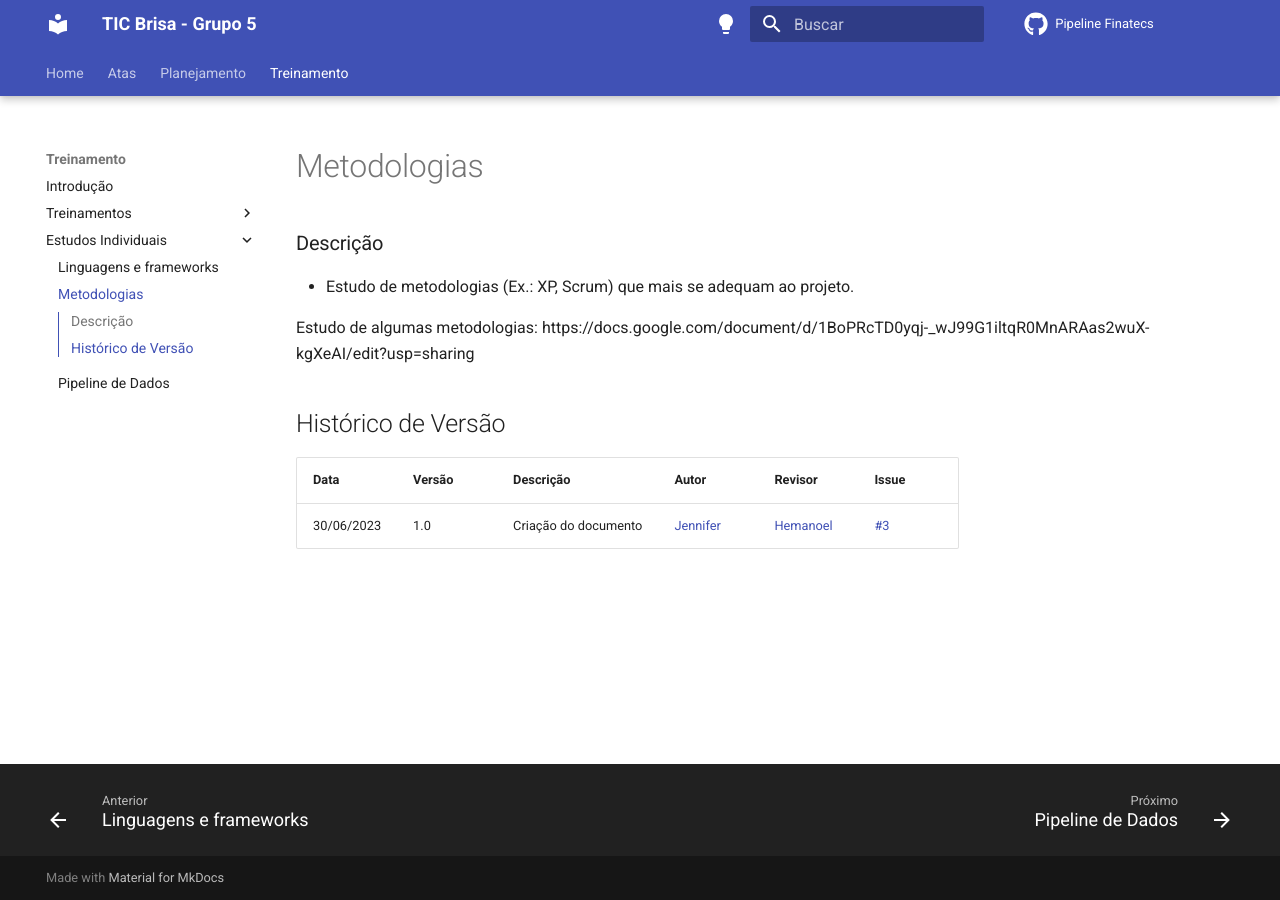
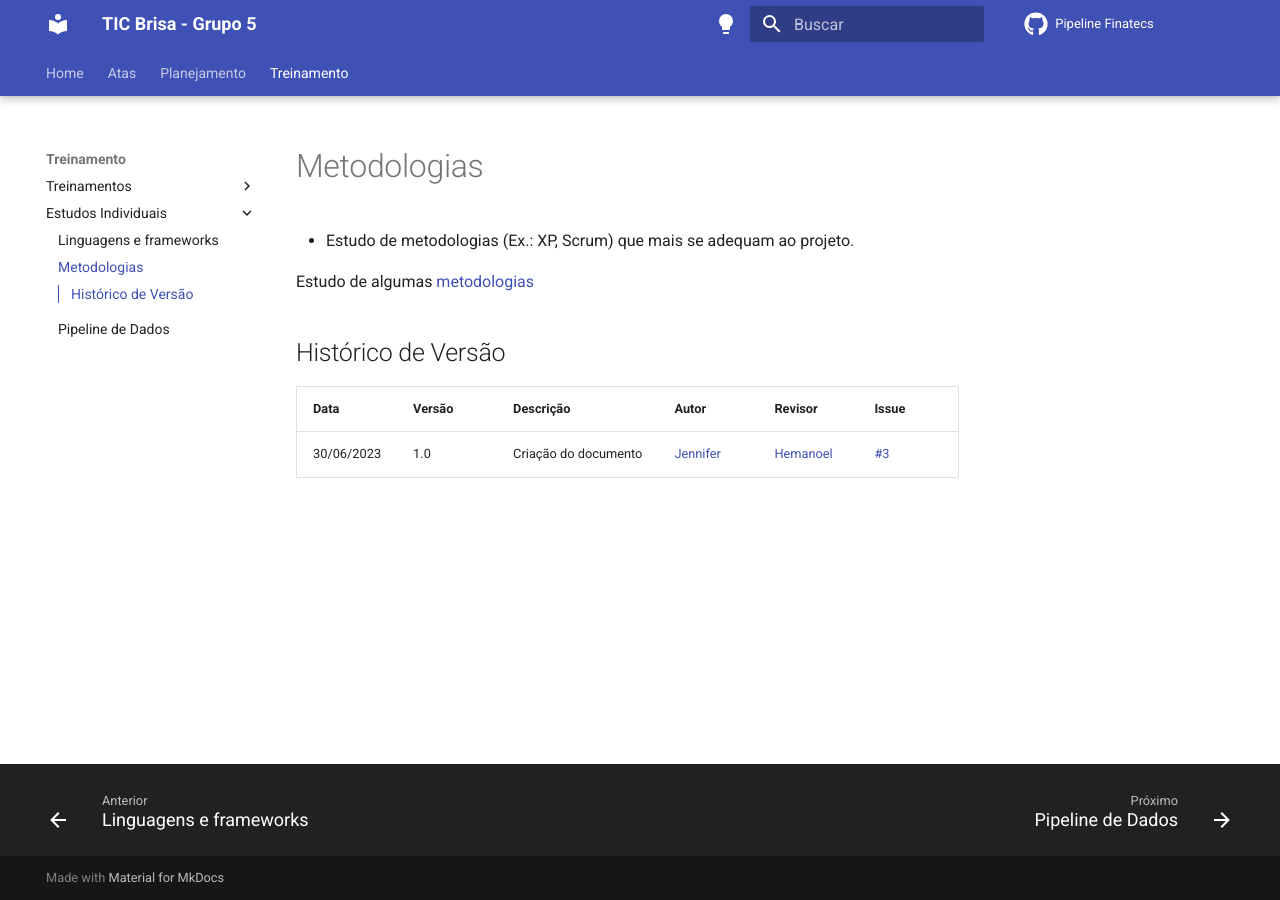
Before and after one commit to ResidenciaTICBrisa/05_PipelineFinatec, an MkDocs documentation site: the page built from docs/treinamento/estudos_individuais/metodologias.md, in a window 1280 px wide. Built offline with MkDocs 1.6.1 and Material for MkDocs 9.7.7, drawn with Linux system fonts in a browser that asks for light colours; comment, search, counter and statistics services are not loaded.

Commit message:
arrumando erros

```diff
--- a/docs/treinamento/estudos_individuais/metodologias.md
+++ b/docs/treinamento/estudos_individuais/metodologias.md
@@ -1,13 +1,9 @@
 # Metodologias
 
-### Descrição
+
 - Estudo de metodologias (Ex.: XP, Scrum) que mais se adequam ao projeto.
 
-
-
-
-
-Estudo de algumas metodologias: https://docs.google.com/document/d/1BoPRcTD0yqj-_wJ99G1iltqR0MnARAas2wuX-kgXeAI/edit?usp=sharing
+Estudo de algumas [metodologias](https://docs.google.com/document/d/1BoPRcTD0yqj-_wJ99G1iltqR0MnARAas2wuX-kgXeAI/edit?usp=sharing)
 
 
 
--- a/mkdocs.yml
+++ b/mkdocs.yml
@@ -62,7 +62,6 @@ nav:
     - Tecnologias: planejamento/tecnologias.md
     - Heatmap: planejamento/heatmap.md
   - Treinamento:
-    - Introdução: treinamento/introducao.md
     - Treinamentos:
       - Mkdocs: treinamento/treinamentos/mkdocs.md
     - Estudos Individuais:
```
Also changed, not shown: docs/treinamento/estudos_individuais/PipelinedeDados.md (+1 -1 lines), docs/treinamento/estudos_individuais/linguagem_framework.md (+1 -3 lines).
